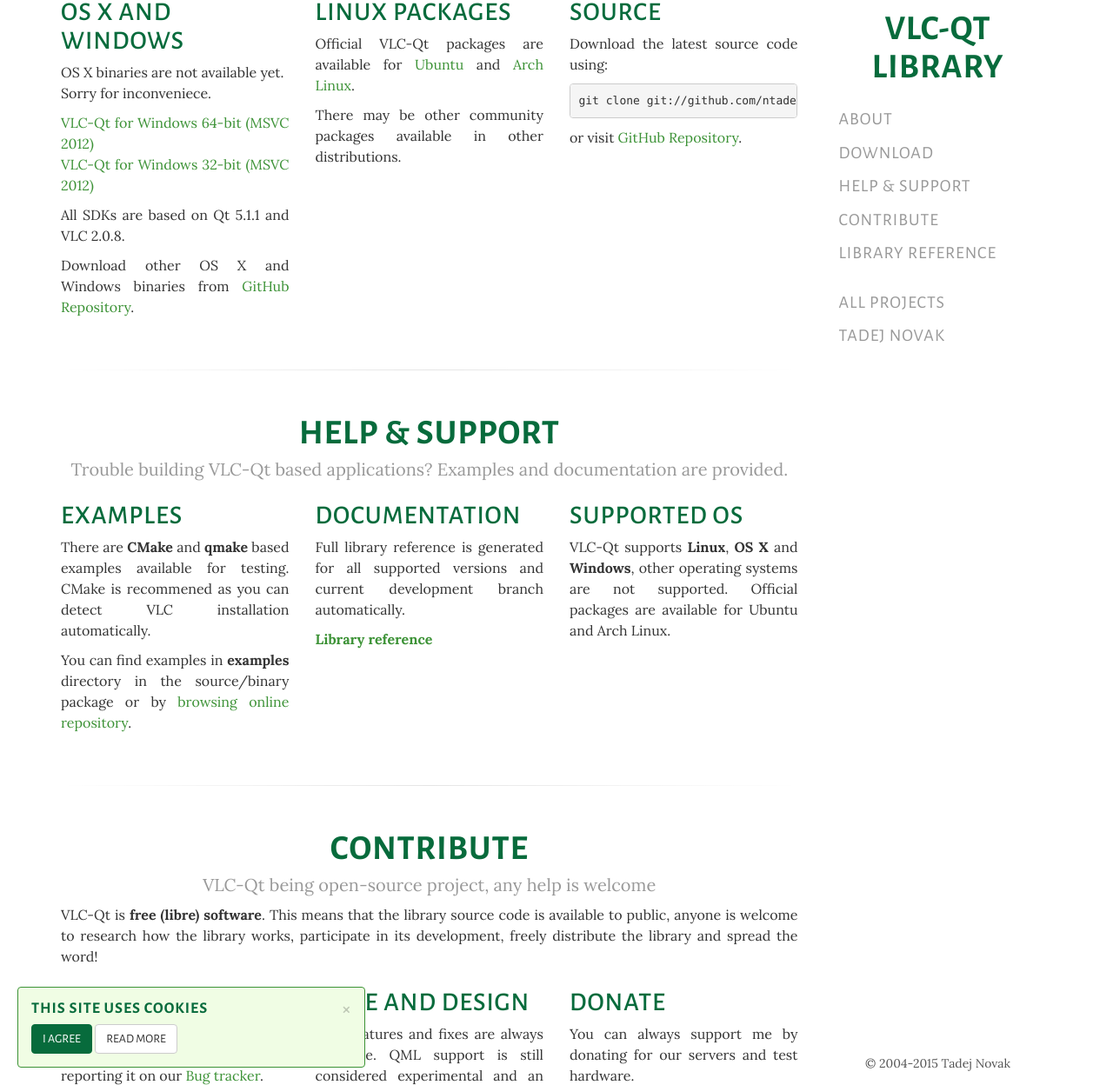
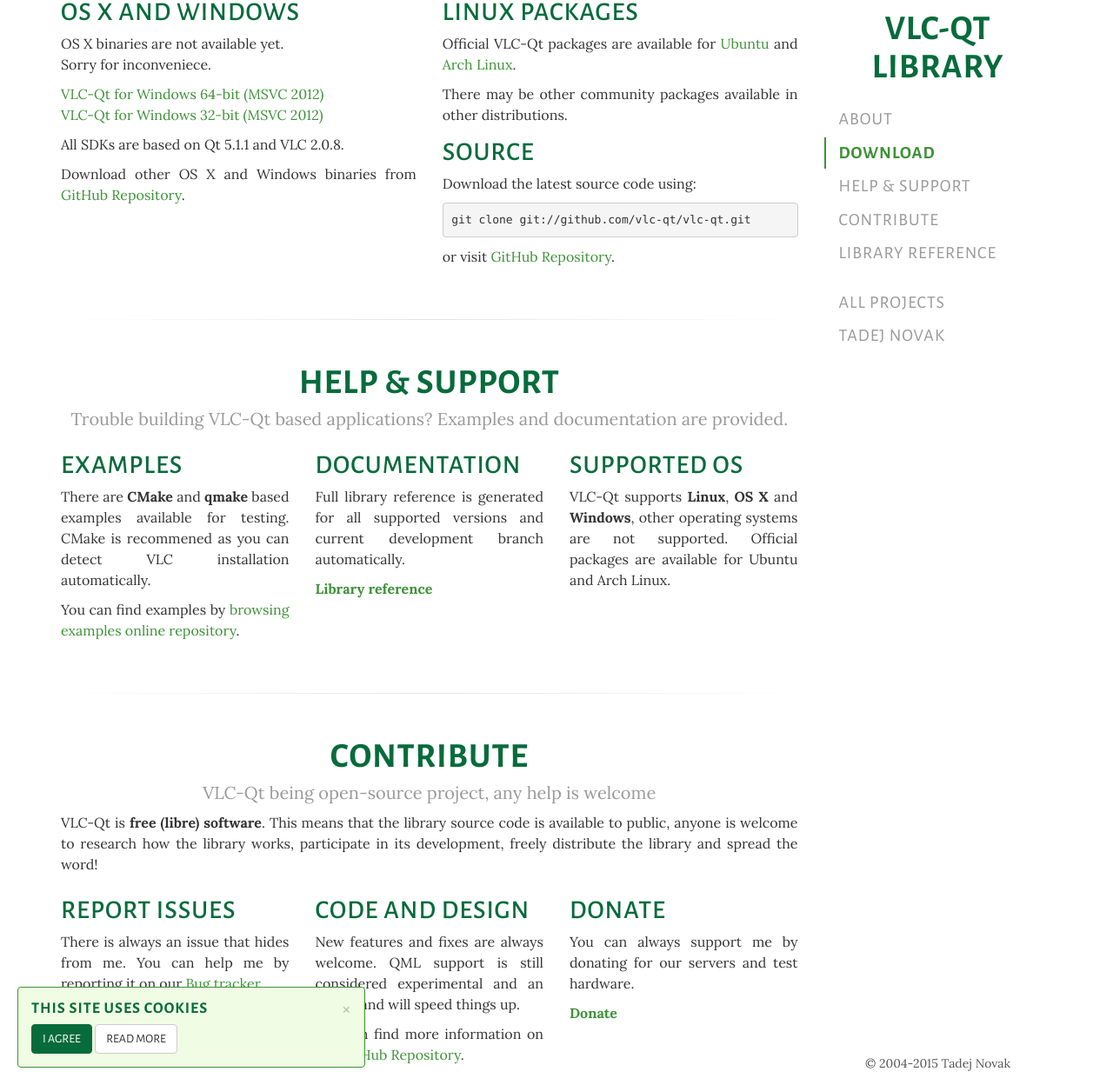
Before and after one commit to vlc-qt/vlc-qt.tano.si, a Jekyll site: the page built from index.html, in a window 1280 px wide and 1400 px high, scrolled down 894 px, cut to the strip 152-1400 px from the top of the window. Shown: the whole strip at 87% size. Built offline with Jekyll 4.4.1, drawn with Linux system fonts in a browser that asks for light colours; comment, search, counter and statistics services are not loaded.

Commit message:
Update repository URL

```diff
--- a/_data/dl/stable.yaml
+++ b/_data/dl/stable.yaml
@@ -1,4 +1,4 @@
 version: 0.10.0
 osx:
-win64: https://github.com/ntadej/vlc-qt/releases/download/0.10.0/libvlc-qt_0.10.0_win64_msvc2013.7z
-win32: https://github.com/ntadej/vlc-qt/releases/download/0.10.0/libvlc-qt_0.10.0_win32_msvc2013.7z
+win64: https://github.com/vlc-qt/vlc-qt/releases/download/0.10.0/libvlc-qt_0.10.0_win64_msvc2013.7z
+win32: https://github.com/vlc-qt/vlc-qt/releases/download/0.10.0/libvlc-qt_0.10.0_win32_msvc2013.7z
--- a/_includes/sidebar/vlc-qt.html
+++ b/_includes/sidebar/vlc-qt.html
@@ -5,10 +5,10 @@
 
 	        	<nav class="nav-sidebar">
 			        <ul class="nav nav-stacked">
-	                    <li><a href="{{ "/#about" | prepend: site.baseurl }}">About</a></li>
-	                    <li><a href="{{ "/#download" | prepend: site.baseurl }}">Download</a></li>
-	                    <li><a href="{{ "/#support" | prepend: site.baseurl }}">Help &amp; Support</a></li>
-	                    <li><a href="{{ "/#contribute" | prepend: site.baseurl }}">Contribute</a></li>
+	                    <li><a href="{% if page.docs %}{{ site.baseurl }}/{% endif %}#about">About</a></li>
+	                    <li><a href="{% if page.docs %}{{ site.baseurl }}/{% endif %}#download">Download</a></li>
+	                    <li><a href="{% if page.docs %}{{ site.baseurl }}/{% endif %}#support">Help &amp; Support</a></li>
+	                    <li><a href="{% if page.docs %}{{ site.baseurl }}/{% endif %}#contribute">Contribute</a></li>
 	                    <li{% if page.docs %} class="active"{% endif %}><a href="{{ "/reference/" | prepend: site.baseurl }}">Library reference</a></li>
 	                </ul>
 	                <ul class="nav nav-stacked nav-extra">
--- a/index.html
+++ b/index.html
@@ -14,7 +14,7 @@
                     Version {{ site.data.dl.stable.version }}
                 </li>
                 <li>
-                    <a href="http://github.com/ntadej/vlc-qt" target="_blank">GitHub project</a>
+                    <a href="http://github.com/vlc-qt/vlc-qt" target="_blank">GitHub project</a>
                 </li>
                 <li>
                     <a data-toggle="modal" href="#tano-modal-lgpl">License</a>
@@ -70,7 +70,7 @@
         <p class="byline">Download VLC-Qt packages and SDKs for your platform.</p>
 
         <div class="row">
-            <div class="col-md-4">
+            <div class="col-md-6">
                 <h2>OS X and Windows</h2>
                 {% if site.data.dl.stable.osx %}
                 <p><a href="{{ site.data.dl.stable.osx }}">VLC-Qt for OS X 10.6 and later (64-bit)</a></p>
@@ -79,22 +79,21 @@
                 {% endif %}
                 <p><a href="{{ site.data.dl.stable.win64 }}">VLC-Qt for Windows 64-bit (MSVC 2012)</a><br><a href="{{ site.data.dl.stable.win32 }}">VLC-Qt for Windows 32-bit (MSVC 2012)</a></p>
                 <p>All SDKs are based on Qt 5.1.1 and VLC 2.0.8.</p>
-                <p>Download other OS X and Windows binaries from <a href="http://github.com/ntadej/vlc-qt/releases" target="_blank">GitHub Repository</a>.</p>
-            </div><!-- /.col-md-4 -->
-            <div class="col-md-4">
+                <p>Download other OS X and Windows binaries from <a href="http://github.com/vlc-qt/vlc-qt/releases" target="_blank">GitHub Repository</a>.</p>
+            </div><!-- /.col-md-6 -->
+            <div class="col-md-6">
                 <h2>Linux packages</h2>
                 <p>Official VLC-Qt packages are available for
                     <a data-toggle="modal" href="#tano-modal-ubuntu">Ubuntu</a>
                     and
                     <a href="https://aur.archlinux.org/packages.php?ID=41827" target="_blank">Arch Linux</a>.</p>
                 <p>There may be other community packages available in other distributions.</p>
-            </div><!-- /.col-md-4 -->
-            <div class="col-md-4">
+
                 <h2>Source</h2>
                 <p>Download the latest source code using:</p>
-                <pre>git clone git://github.com/ntadej/vlc-qt.git</pre>
-                <p>or visit <a href="http://github.com/ntadej/vlc-qt" target="_blank">GitHub Repository</a>.</p>
-            </div><!-- /.col-md-4 -->
+                <pre>git clone git://github.com/vlc-qt/vlc-qt.git</pre>
+                <p>or visit <a href="http://github.com/vlc-qt/vlc-qt" target="_blank">GitHub Repository</a>.</p>
+            </div><!-- /.col-md-6 -->
         </div><!-- /.row -->
 
         <hr class="soften">
@@ -107,7 +106,7 @@
             <div class="col-md-4">
                 <h2>Examples</h2>
                 <p>There are <strong>CMake</strong> and <strong>qmake</strong> based examples available for testing. CMake is recommened as you can detect VLC installation automatically.</p>
-                <p>You can find examples in <strong>examples</strong> directory in the source/binary package or by <a href="http://github.com/ntadej/vlc-qt/tree/master/examples/demo-player" target="_blank">browsing online repository</a>.</p>
+                <p>You can find examples by <a href="http://github.com/vlc-qt/examples" target="_blank">browsing examples online repository</a>.</p>
             </div><!-- /.col-md-4 -->
             <div class="col-md-4">
                 <h2>Documentation</h2>
@@ -135,12 +134,12 @@
         <div class="row">
             <div class="col-md-4">
                 <h2>Report issues</h2>
-                <p>There is always an issue that hides from me. You can help me by reporting it on our <a href="https://github.com/ntadej/vlc-qt/issues" target="_blank">Bug tracker</a>.</p>
+                <p>There is always an issue that hides from me. You can help me by reporting it on our <a href="https://github.com/vlc-qt/vlc-qt/issues" target="_blank">Bug tracker</a>.</p>
             </div><!-- /.col-md-4 -->
             <div class="col-md-4">
                 <h2>Code and design</h2>
                 <p>New features and fixes are always welcome. QML support is still considered experimental and an extra hand will speed things up.</p>
-                <p>You can find more information on the <a href="https://github.com/ntadej/vlc-qt" target="_blank">GitHub Repository</a>.</p>
+                <p>You can find more information on the <a href="https://github.com/vlc-qt/vlc-qt" target="_blank">GitHub Repository</a>.</p>
             </div><!-- /.col-md-4 -->
             <div class="col-md-4">
                 <h2>Donate</h2>
```
